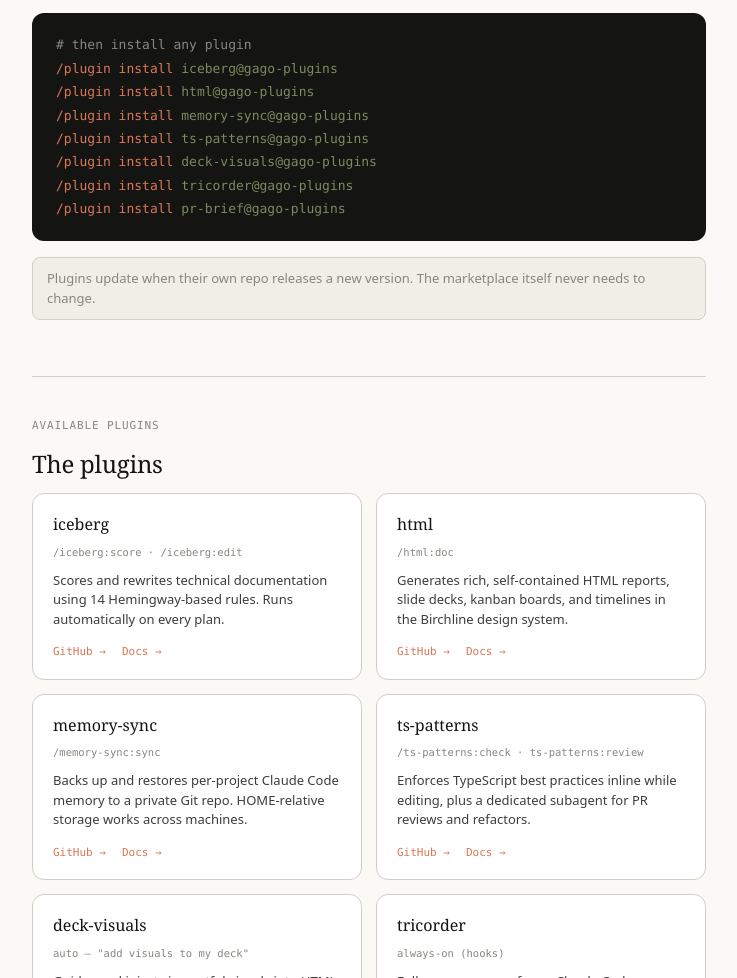
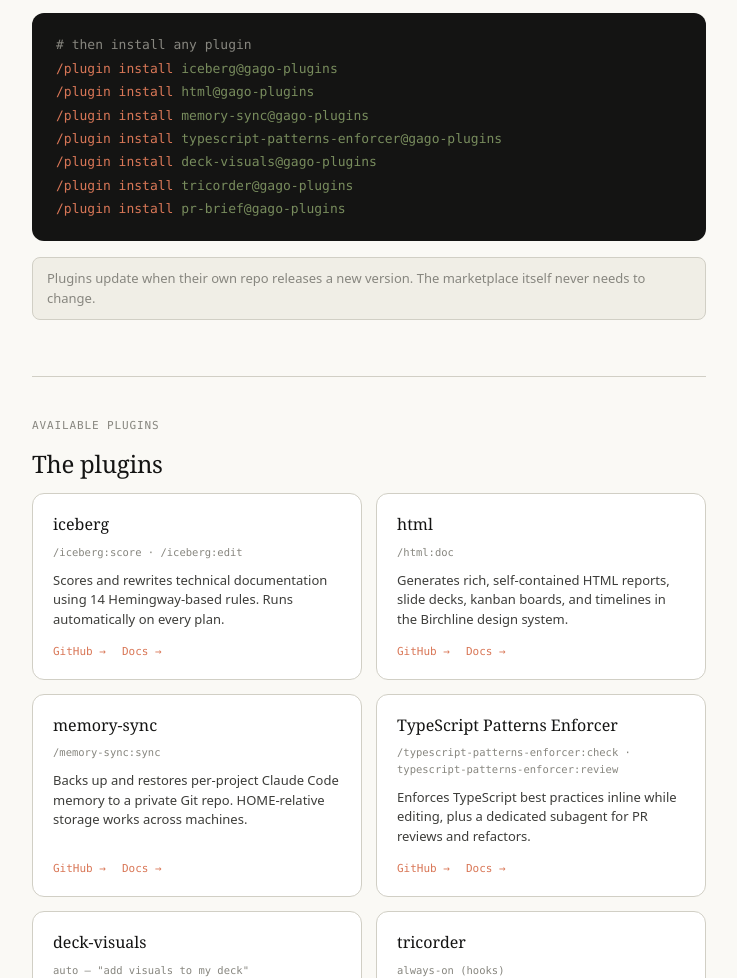
Before and after one commit to gagoar/gago-plugins, a plain HTML site: page docs/index.html in a window 1280 px wide. Shown: the part 567-1545 px from the top of the page, without its empty margins (394-1131 px from the left). Drawn offline with Linux system fonts and the light colour scheme.

Commit message:
Rename the ts-patterns entry to typescript-patterns-enforcer (#7)
The plugin was renamed in v0.5.0: the directory scanner held the name
ts-patterns as too close to ux-patterns and claude-patterns. Install and the
skill and agent names change with it.

```diff
--- a/docs/index.html
+++ b/docs/index.html
@@ -122,7 +122,7 @@ code { font-family: var(--mono); font-size: 0.9em; background: var(--gray-150);
 <span style="color:var(--clay)">/plugin install</span> <span style="color:var(--olive)">iceberg@gago-plugins</span>
 <span style="color:var(--clay)">/plugin install</span> <span style="color:var(--olive)">html@gago-plugins</span>
 <span style="color:var(--clay)">/plugin install</span> <span style="color:var(--olive)">memory-sync@gago-plugins</span>
-<span style="color:var(--clay)">/plugin install</span> <span style="color:var(--olive)">ts-patterns@gago-plugins</span>
+<span style="color:var(--clay)">/plugin install</span> <span style="color:var(--olive)">typescript-patterns-enforcer@gago-plugins</span>
 <span style="color:var(--clay)">/plugin install</span> <span style="color:var(--olive)">deck-visuals@gago-plugins</span>
 <span style="color:var(--clay)">/plugin install</span> <span style="color:var(--olive)">tricorder@gago-plugins</span>
 <span style="color:var(--clay)">/plugin install</span> <span style="color:var(--olive)">pr-brief@gago-plugins</span></pre>
@@ -164,8 +164,8 @@ code { font-family: var(--mono); font-size: 0.9em; background: var(--gray-150);
             </div>
           </div>
           <div class="profile-card">
-            <div class="profile-name">ts-patterns</div>
-            <div class="profile-types">/ts-patterns:check · ts-patterns:review</div>
+            <div class="profile-name">TypeScript Patterns Enforcer</div>
+            <div class="profile-types">/typescript-patterns-enforcer:check · typescript-patterns-enforcer:review</div>
             <div class="profile-desc">Enforces TypeScript best practices inline while editing, plus a dedicated subagent for PR reviews and refactors.</div>
             <div class="profile-links">
               <a href="https://github.com/gagoar/typescript-patterns-enforcer" target="_blank">GitHub →</a>
```
Also changed, not shown: .claude-plugin/marketplace.json, 1 other file.
